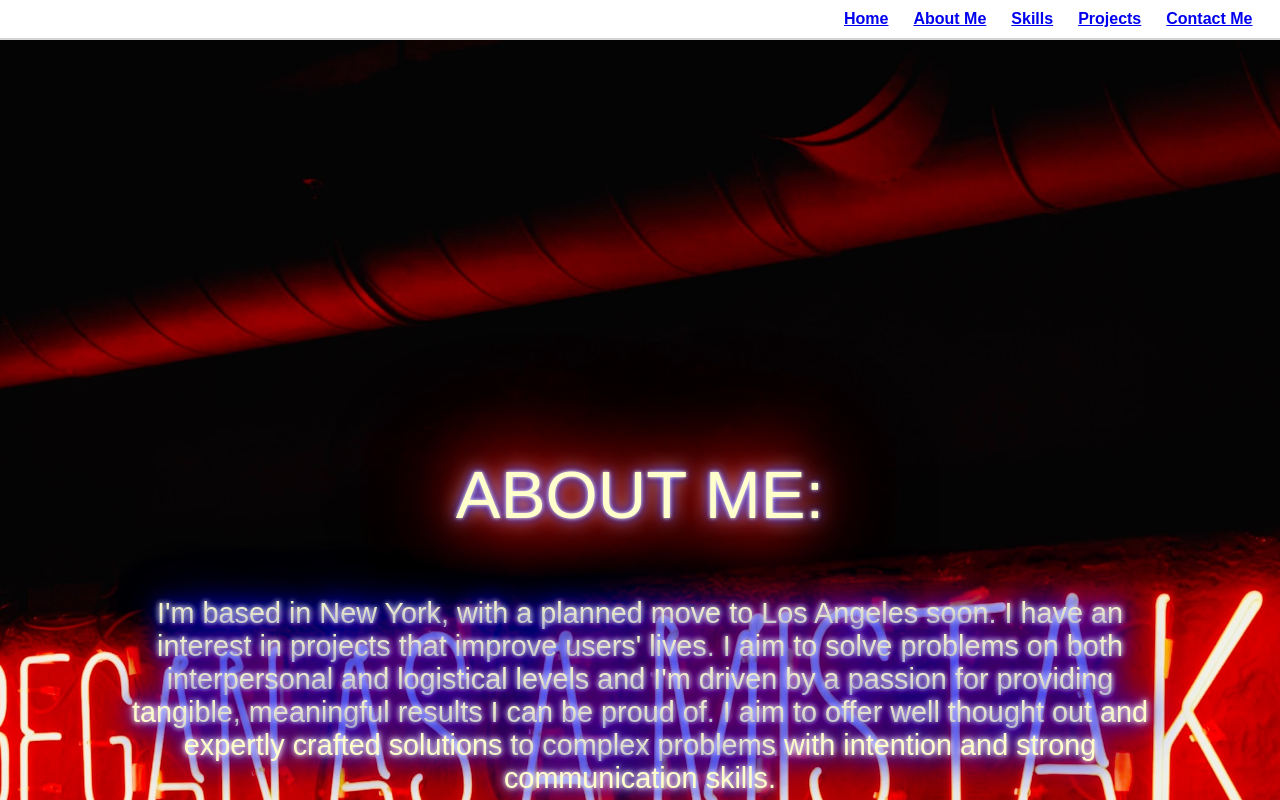
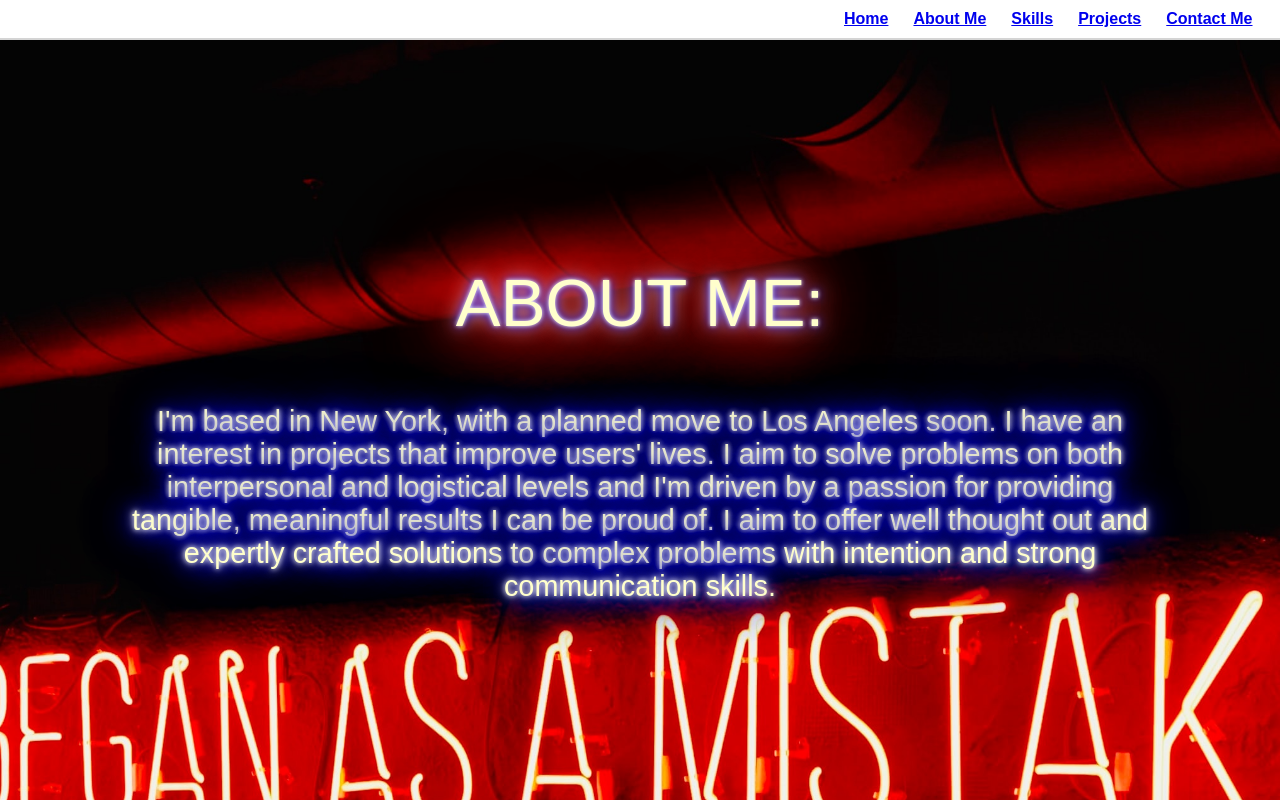
Before and after one commit to coffeegremlin/portfolio-2-electric-boogaloo, a React (Create React App) app: page /about in a window 1280 px wide. Built offline with nearby package versions, Linux system fonts and the light colour scheme.

Commit message:
added padding to bottom of about to fix postioning of text

```diff
--- a/src/Components/About/About.jsx
+++ b/src/Components/About/About.jsx
@@ -7,7 +7,7 @@ const About = () => {
   return(
     <>
       <div className='background-img' style={{ backgroundImage: `url(${Background})`}}>
-        <div className="about-info">
+        <div className='about-info'>
           <h1>About Me:</h1>
           <p> I'm based in New York, with a planned move to Los Angeles soon. I have an interest in projects that improve users' lives. I aim to solve problems on both interpersonal and logistical levels and I'm driven by a passion for providing tangible, meaningful results I can be proud of. I aim to offer well thought out and expertly crafted solutions to complex problems with intention and strong communication skills.</p>
         </div>
--- a/src/Styles/App.css
+++ b/src/Styles/App.css
@@ -173,8 +173,6 @@ nav {
   opacity: 1;
 }
 
-
-
 h1 {
   text-transform: uppercase;
   animation: flicker 1.5s infinite alternate;
@@ -231,8 +229,8 @@ h3, p {
   padding-bottom: 40px;
 }
 
-#myinfo {
-
+.about-info {
+  padding-bottom: 30%;
 }
 
 #myframe {
```
